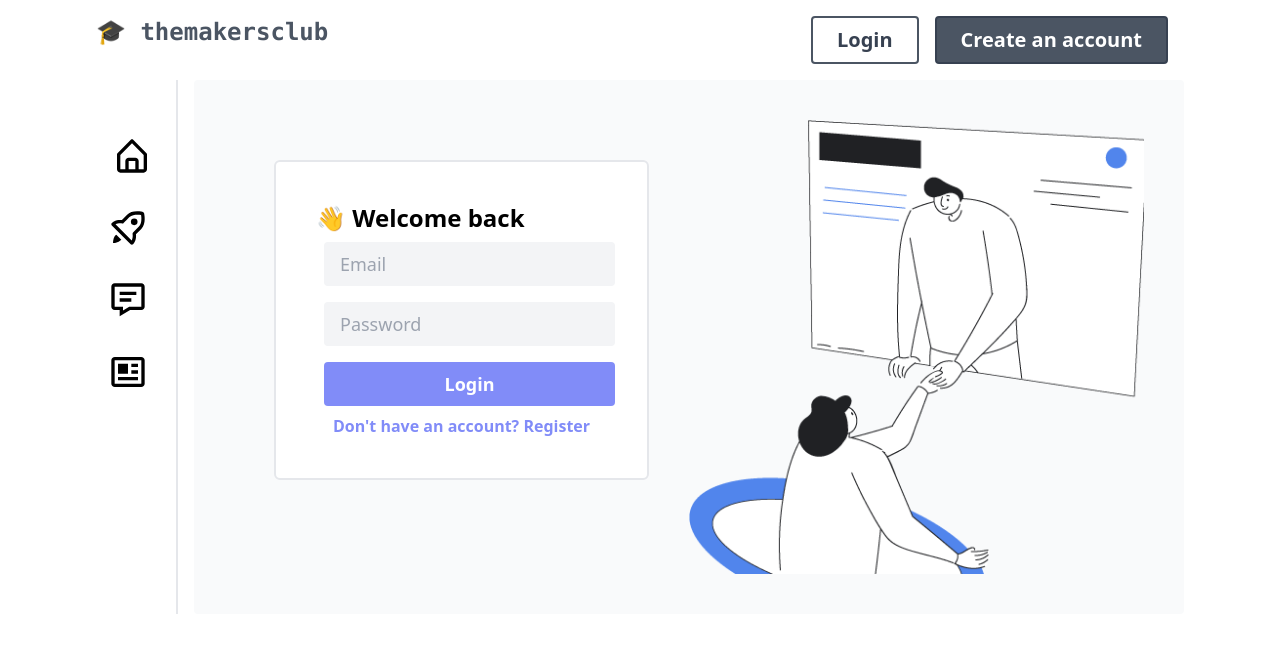
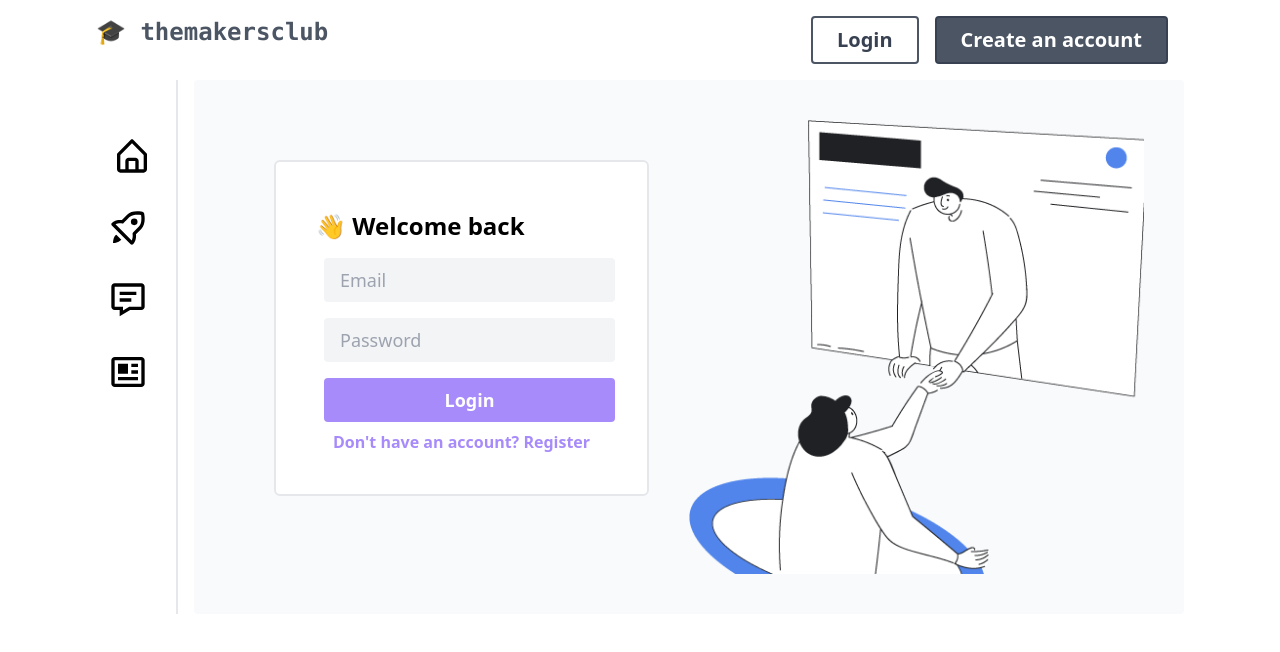
Before and after one commit to rutikwankhade/themakersclub, a React (Create React App) app: page /login in a window 1280 px wide. Shown: the top 652 px of the page. Built offline with nearby package versions, Linux system fonts and the light colour scheme; no server answers; what @tailwindcss/typography would draw is missing.

Commit message:
style:UI improvements

```diff
--- a/src/pages/DiscussPost.js
+++ b/src/pages/DiscussPost.js
@@ -63,7 +63,7 @@ const DiscussPost = ({ discussPost, loading, getDiscussPost, addDiscussComment,
                         </Link>
                     </div> :
                     <div>
-                        <div className="border-2 p-6 bg-white my-4 rounded">
+                        <div className="border-2 p-6 bg-white my-4 rounded md:mb-2 mb-20">
                             <textarea
                                 onChange={(e) => setCommentText(e.target.value)}
                                 placeholder="Say something nice..!"
--- a/src/pages/Feedback.js
+++ b/src/pages/Feedback.js
@@ -61,7 +61,7 @@ const Feedback = ({ isAuthenticated, showcasePosts, addShowcasePost, getAllShowc
                     </div>
                     :
 
-                    <div className="sticky top-24 h-1/2 w-4/12 bg-white border m-4 p-4">
+                    <div className="sticky md:top-24 h-1/2 md:w-4/12 bg-white border m-4 p-4">
 
                         <h1 className="text-xl m-2">Hey everyone, I built</h1>
 
--- a/src/pages/Login.js
+++ b/src/pages/Login.js
@@ -38,12 +38,10 @@ if (isAuthenticated) {
                         {
 
                             <form onSubmit={handleSubmit(handleLogin)}
-                                className=" bg-white md:w-5/12 p-10 md:h-5/6 md:my-10 mx-10 flex flex-col justify-center border-2  rounded-md">
-                                <h1 className="text-2xl font-semibold">👋 Welcome back</h1>
+                                className=" bg-white md:w-5/12 p-10 md:h-5/6 md:my-10 md:mx-10 flex flex-col justify-center border-2  rounded-md">
+                                <h1 className="text-2xl font-semibold py-2">👋 Welcome back</h1>
 
                                 {/* <p className="text-red-300 py-2 text-center">{error}</p> */}
-
-
 
                                 <input
                                     type="email"
@@ -62,8 +60,10 @@ if (isAuthenticated) {
 
                                 <button
                                     type="submit"
-                                    className="text-lg  w-full m-2 bg-indigo-400 hover:bg-indigo-500 font-semibold text-white px-6 py-2 rounded">Login</button>
-                                <Link to="/signup" className="focus:outline-none text-center text-indigo-400 font-semibold mx-4">Don't have an account? Register</Link>
+                                    className="text-lg w-full m-2 bg-purple-400 hover:bg-purple-500 font-semibold text-white px-6 py-2 rounded">Login</button>
+                                <Link to="/signup" className="focus:outline-none hover:underline text-center text-purple-400 font-semibold mx-4">
+                                    Don't have an account? Register
+                                </Link>
                             </form>
 
                         }
--- a/src/pages/Resources.js
+++ b/src/pages/Resources.js
@@ -58,6 +58,7 @@ const Resources = ({ resources, isAuthenticated, postResource, getAllResources }
                             } else if (res.category.toLowerCase().includes(selectedTag.toLowerCase())) {
                                 return res;
                             }
+                            return 0;
                         }).map(res => {
                             return (
                                 <LinkPreview url={res.url}
@@ -75,7 +76,7 @@ const Resources = ({ resources, isAuthenticated, postResource, getAllResources }
                 <div className=" md:w-4/12 flex md:flex-col flex-col-reverse">
 
                     {!isAuthenticated ?
-                        <div className="sticky md:top-20 h-60 border-8 border-white p-8 rounded-lg m-4 bg-purple-400 text-white">
+                        <div className="md:sticky md:top-20 h-60 border-8 border-white p-8 rounded-lg m-4 bg-purple-400 text-white">
 
                             <h1 className="text-2xl font-semibold">
                                 Join the makersclub community and share resources.
@@ -87,7 +88,7 @@ const Resources = ({ resources, isAuthenticated, postResource, getAllResources }
                             </Link>
                         </div>
                         :
-                        <div className="sticky top-20 h-60 bg-white border-2 p-6 m-4  ">
+                        <div className="md:sticky mb-12 md:mb-1 md:top-20 h-60 bg-white border-2 p-6 m-4  ">
 
                             <input
                                 onChange={(e) => setResourceUrl(e.target.value)}
@@ -123,7 +124,7 @@ const Resources = ({ resources, isAuthenticated, postResource, getAllResources }
                     }
 
 
-                    <div className="bg-white border p-6 m-4 sticky top-40">
+                    <div className="bg-white border p-6 m-4 md:sticky md:top-40">
                         <h1 className="text-xl font-semibold">Categories</h1>
                         <div className="flex flex-row flex-wrap py-4">
                             <span
--- a/src/pages/Signup.js
+++ b/src/pages/Signup.js
@@ -37,7 +37,7 @@ const Signup = ({signup, isAuthenticated}) => {
                     <div className="flex md:flex-row flex-col ">
 
                             <form onSubmit={handleSubmit(handleSignup)}
-                                className=" bg-white md:w-5/12 md:h-5/6 p-10 mx-10 flex flex-col border-2  rounded-md">
+                                className=" bg-white md:w-5/12 md:h-5/6 p-10 md:mx-10 flex flex-col border-2  rounded-md">
                                 <h1 className="text-2xl font-semibold">🎓 Join the makersclub</h1>
 
                                 <p className="text-red-300 py-2 text-center">{error}</p>
@@ -72,8 +72,10 @@ const Signup = ({signup, isAuthenticated}) => {
                                 />
                                 <button
                                     type="submit"
-                                    className="text-lg  w-full m-2 bg-indigo-400 hover:bg-indigo-500 font-semibold text-white px-6 py-2 rounded">Sign up</button>
-                                <Link to="/login" className="focus:outline-none text-center text-indigo-400 font-semibold mx-4">Already a user? Login</Link>
+                                    className="text-lg  w-full m-2 bg-purple-400 hover:bg-purple-500 font-semibold text-white px-6 py-2 rounded">Sign up</button>
+                            <Link to="/login" className="hover:underline focus:outline-none text-center text-purple-400 font-semibold mx-4">
+                                Already a user? Login
+                            </Link>
                             </form>
 
 
```
